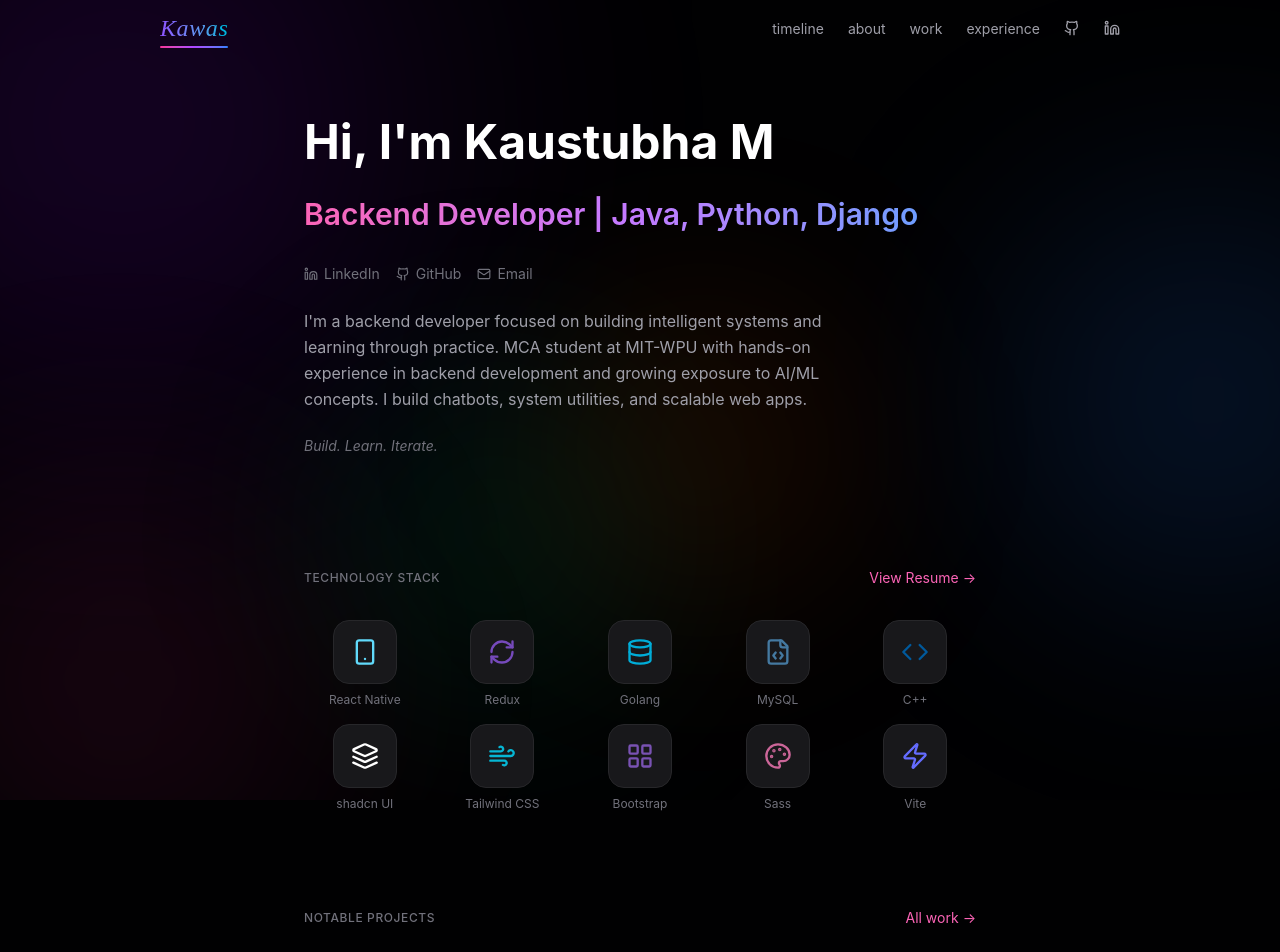
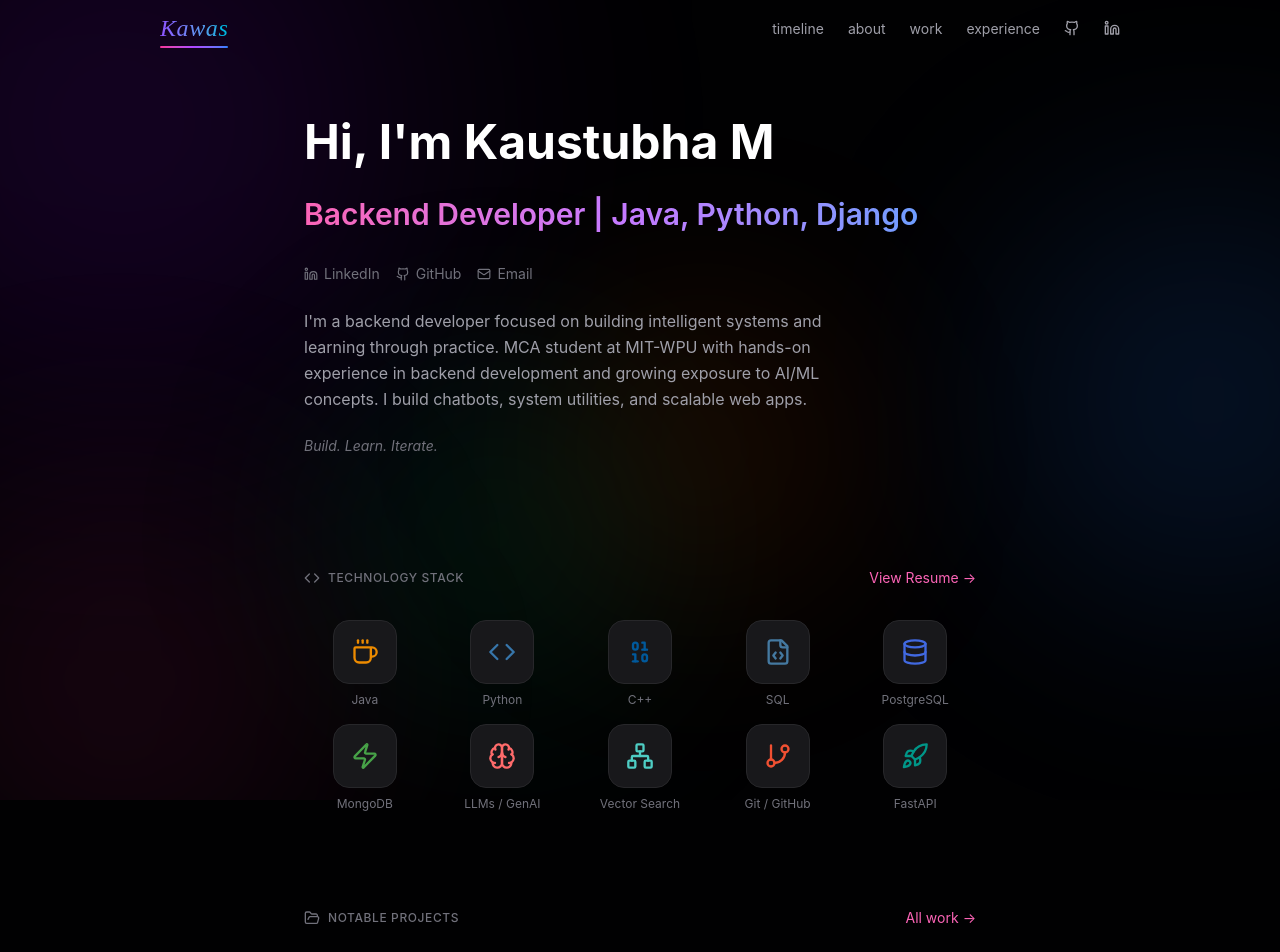
Before and after one commit to kawas8516/know-kawas, a Next.js app: page / in a window 1280 px wide. Shown: the top 952 px of the page. Built offline with nearby package versions, Linux system fonts and the light colour scheme.

Commit message:
changed logos in tech stack

```diff
--- a/components/experience-section.tsx
+++ b/components/experience-section.tsx
@@ -1,7 +1,7 @@
 'use client';
 
 import { motion } from 'framer-motion';
-import { Zap, Layers, Link2 } from 'lucide-react';
+import { Zap, Layers, Link2, Briefcase } from 'lucide-react';
 import Link from 'next/link';
 
 const experiences = [
--- a/components/projects-section.tsx
+++ b/components/projects-section.tsx
@@ -1,7 +1,7 @@
 'use client';
 
 import { motion } from 'framer-motion';
-import { Sparkles, Shield, Box } from 'lucide-react';
+import { Sparkles, Shield, Box, FolderOpen } from 'lucide-react';
 import Link from 'next/link';
 
 const projects = [
@@ -38,13 +38,14 @@ export function ProjectsSection() {
             initial={{ opacity: 0 }}
             whileInView={{ opacity: 1 }}
             viewport={{ once: true }}
-            className="text-xs font-medium text-zinc-500 uppercase tracking-wider"
+            className="flex items-center gap-2 text-xs font-medium text-zinc-500 uppercase tracking-wider"
           >
+            <FolderOpen className="h-4 w-4" />
             Notable Projects
           </motion.h3>
           <motion.div initial={{ opacity: 0 }} whileInView={{ opacity: 1 }} viewport={{ once: true }}>
             <Link
-              href="/projects"
+              href="/work"
               className="text-sm text-pink-400 hover:text-pink-300 transition-colors flex items-center gap-1"
             >
               All work <span>→</span>
--- a/components/tech-stack-section.tsx
+++ b/components/tech-stack-section.tsx
@@ -1,20 +1,20 @@
 'use client';
 
 import { motion } from 'framer-motion';
-import { Smartphone, RefreshCw, Database, FileCode, Code, Layers, Wind, LayoutGrid, Palette, Zap } from 'lucide-react';
+import { Code, FileCode, Database, Zap, Coffee, Brain, Network, GitBranch, Rocket, Binary } from 'lucide-react';
 import Link from 'next/link';
 
 const techStack = [
-  { name: 'React Native', icon: Smartphone, color: '#61DAFB' },
-  { name: 'Redux', icon: RefreshCw, color: '#764ABC' },
-  { name: 'Golang', icon: Database, color: '#00ADD8' },
-  { name: 'MySQL', icon: FileCode, color: '#4479A1' },
-  { name: 'C++', icon: Code, color: '#00599C' },
-  { name: 'shadcn UI', icon: Layers, color: '#FFFFFF' },
-  { name: 'Tailwind CSS', icon: Wind, color: '#06B6D4' },
-  { name: 'Bootstrap', icon: LayoutGrid, color: '#7952B3' },
-  { name: 'Sass', icon: Palette, color: '#CC6699' },
-  { name: 'Vite', icon: Zap, color: '#646CFF' },
+  { name: 'Java', icon: Coffee, color: '#ED8B00' },
+  { name: 'Python', icon: Code, color: '#3776AB' },
+  { name: 'C++', icon: Binary, color: '#00599C' },
+  { name: 'SQL', icon: FileCode, color: '#4479A1' },
+  { name: 'PostgreSQL', icon: Database, color: '#4169E1' },
+  { name: 'MongoDB', icon: Zap, color: '#47A248' },
+  { name: 'LLMs / GenAI', icon: Brain, color: '#FF6B6B' },
+  { name: 'Vector Search', icon: Network, color: '#4ECDC4' },
+  { name: 'Git / GitHub', icon: GitBranch, color: '#F05032' },
+  { name: 'FastAPI', icon: Rocket, color: '#009688' },
 ];
 
 export function TechStackSection() {
@@ -27,8 +27,9 @@ export function TechStackSection() {
             initial={{ opacity: 0 }}
             whileInView={{ opacity: 1 }}
             viewport={{ once: true }}
-            className="text-xs font-medium text-zinc-500 uppercase tracking-wider"
+            className="flex items-center gap-2 text-xs font-medium text-zinc-500 uppercase tracking-wider"
           >
+            <Code className="h-4 w-4" />
             Technology Stack
           </motion.h3>
           <motion.div initial={{ opacity: 0 }} whileInView={{ opacity: 1 }} viewport={{ once: true }}>
```
